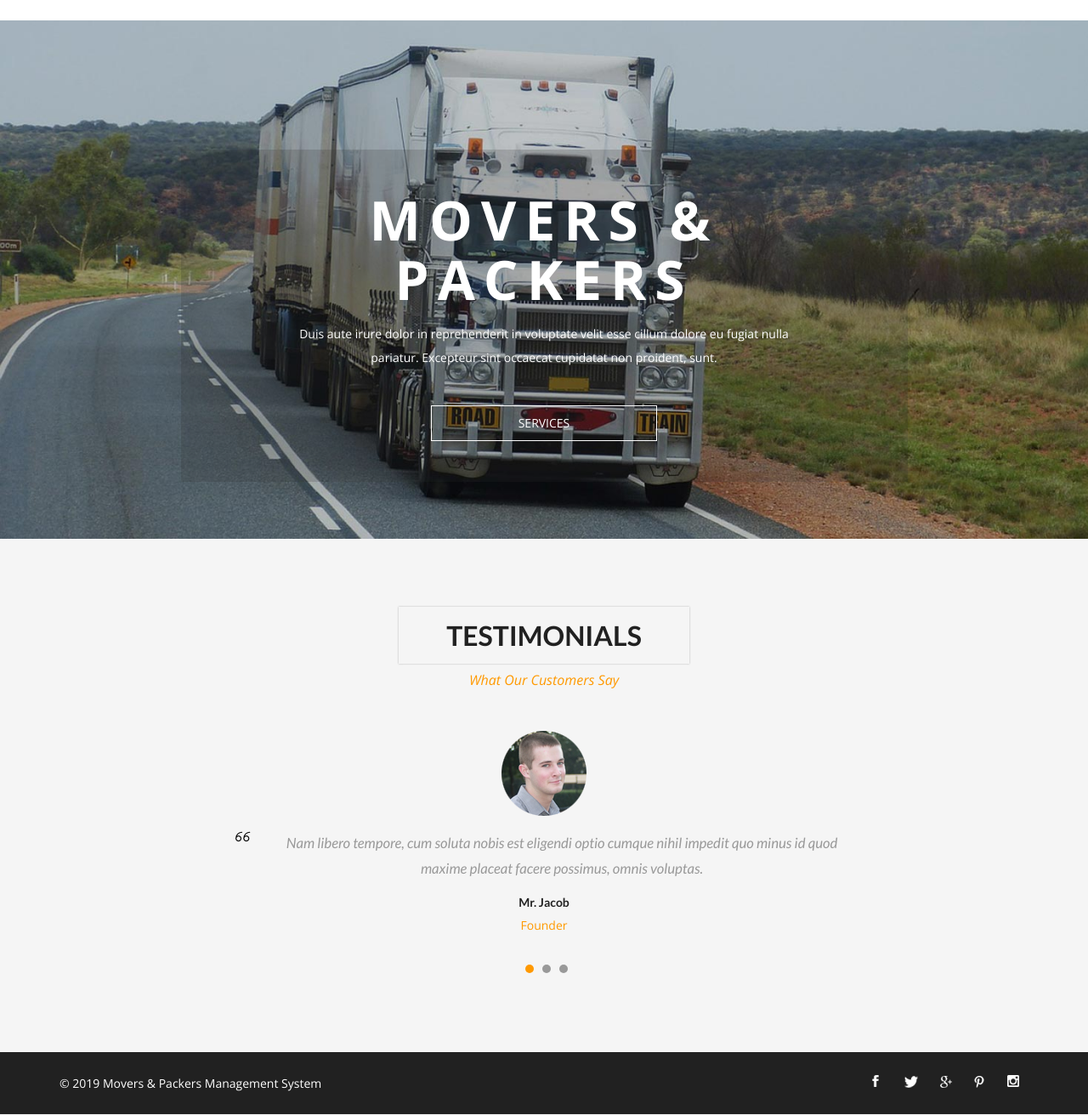
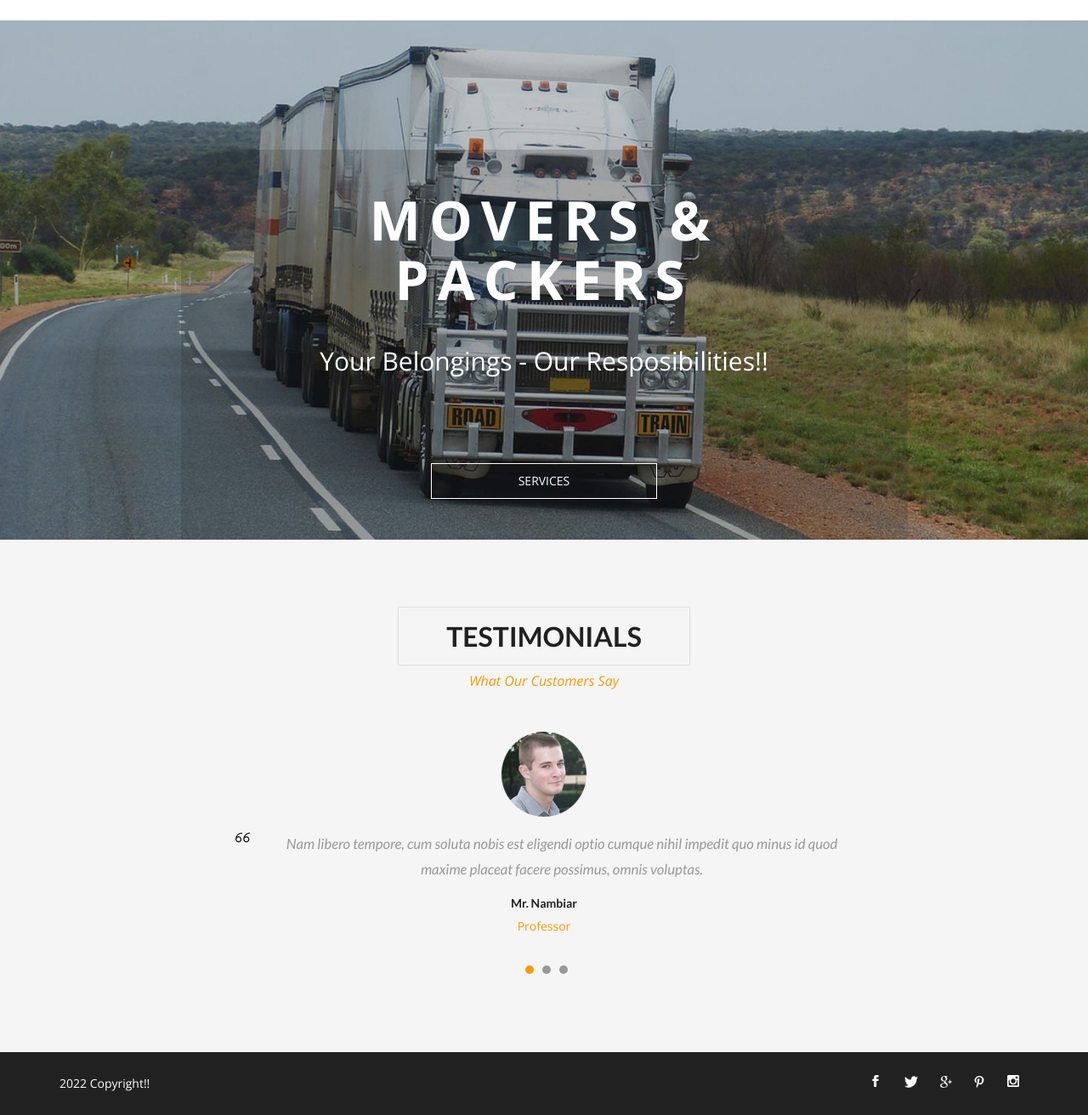
Before and after one commit to SnehalKankariya/Movers-and-Packers-management, a PHP site: page / in a window 1280 px wide. Shown: the part 132-1444 px from the top of the page at 85% size. Run offline with PHP 8.4, Linux system fonts and the light colour scheme; data comes from the database, SQL or seed files in the repository.

Commit message:
Modify 23

```diff
--- a/mpms/includes/footer.php
+++ b/mpms/includes/footer.php
@@ -1,7 +1,7 @@
     <div class="agileinfo_copy_right">
         <div class="container">
             <div class="agileinfo_copy_right_left">
-                <p>© 2019 Movers & Packers Management System</p>
+                <p>2022 Copyright!!</p>
             </div>
             <div class="agileinfo_copy_right_right">
                 <ul class="social">
--- a/mpms/index.php
+++ b/mpms/index.php
@@ -46,8 +46,7 @@ include('includes/dbconnection.php');
 		<div class="container">
 			<div class="w3ls_banner_info">
 				<h2>Movers & Packers</h2>
-				<p>Duis aute irure dolor in reprehenderit in voluptate velit esse cillum dolore eu
-					fugiat nulla pariatur. Excepteur sint occaecat cupidatat non proident, sunt.</p>
+				<p style="font-size:30px;">Your Belongings - Our Resposibilities!!</p>
 				<div class="wthree_more">
 					<a href="services.php" class="button--wayra button--border-thick button--text-upper button--size-s">Services</a>
 				</div>
@@ -73,8 +72,8 @@ include('includes/dbconnection.php');
 									<img src="images/1.png" alt=" " class="img-responsive" />
 									<h4><i>Nam libero tempore, cum soluta nobis est eligendi optio cumque nihil
 										impedit quo minus id quod maxime placeat facere possimus, omnis voluptas.</i></h4>
-									<h5>Mr. Jacob</h5>
-									<p>Founder</p>
+									<h5>Mr. Nambiar</h5>
+									<p>Professor</p>
 								</div>
 							</li>
 							<li>
@@ -82,7 +81,7 @@ include('includes/dbconnection.php');
 									<img src="images/2.png" alt=" " class="img-responsive" />
 									<h4><i>Nam libero tempore, cum soluta nobis est eligendi optio cumque nihil
 										impedit quo minus id quod maxime placeat facere possimus, omnis voluptas.</i></h4>
-									<h5>Mr. Jhon Kheler</h5>
+									<h5>Mr. Khan</h5>
 									<p>Transport Agent</p>
 								</div>
 							</li>
@@ -91,8 +90,8 @@ include('includes/dbconnection.php');
 									<img src="images/3.png" alt=" " class="img-responsive" />
 									<h4><i>Nam libero tempore, cum soluta nobis est eligendi optio cumque nihil
 										impedit quo minus id quod maxime placeat facere possimus, omnis voluptas.</i></h4>
-									<h5>Thomas Carl</h5>
-									<p>Transport Agent</p>
+									<h5>Dr. Ghatode</h5>
+									<p>Doctor</p>
 								</div>
 							</li>
 						</ul>
--- a/mpms/request-quote.php
+++ b/mpms/request-quote.php
@@ -123,7 +123,7 @@ echo "<script>window.location.href ='request-quote.php'</script>";
 							<option value="">Select your professional wisely</option>
 							<option value="Handpicked professionals(Only 3% of packers and movers meet our quality criteria))">Handpicked professionals(Only 3% of packers and movers meet our quality criteria)</option>
 							<option value="Trusted & Reliable professionals(Professionals are background verified)">Trusted & Reliable professionals(Professionals are background verified)</option>
-							<option value="vet the professional before hiring(Professional wiil be responsible for theft,damages and delay">vet the professional before hiring(Professional wiil be responsible for theft,damages and delay</option>
+							<option value="Get the professional before hiring(Professional will be responsible for theft,damages and delay">Get the professional before hiring(Professional will be responsible for theft,damages and delay</option>
 
 						</select>
 					</div>
```
